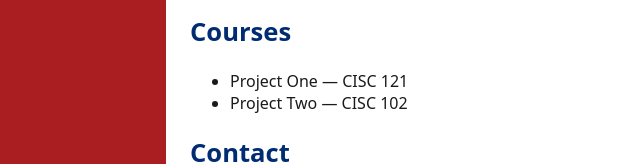
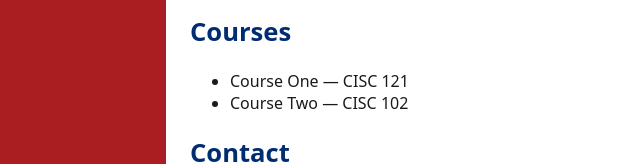
Before and after one commit to Max-R06/queens-student-page, a plain HTML site: page index.html in a window 1280 px wide. Shown: the part 644-808 px from the top of the page, 0-640 px from the left. Drawn offline with Linux system fonts and the light colour scheme.

Commit message:
Update index.html

```diff
--- a/index.html
+++ b/index.html
@@ -22,8 +22,8 @@
       <!-- ====== PROJECTS/COURSES (add or rename items to courses instead of projects) ====== -->
       <h2>Courses</h2>
       <ul>
-        <li>Project One — CISC 121</li>
-        <li>Project Two — CISC 102</li>
+        <li>Course One — CISC 121</li>
+        <li>Course Two — CISC 102</li>
       </ul>
 
       <!-- ====== CONTACT (update your links) ====== -->
```
